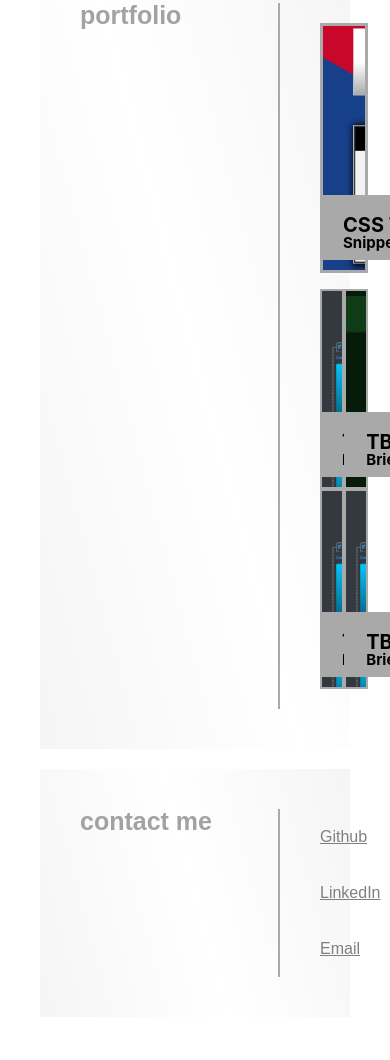
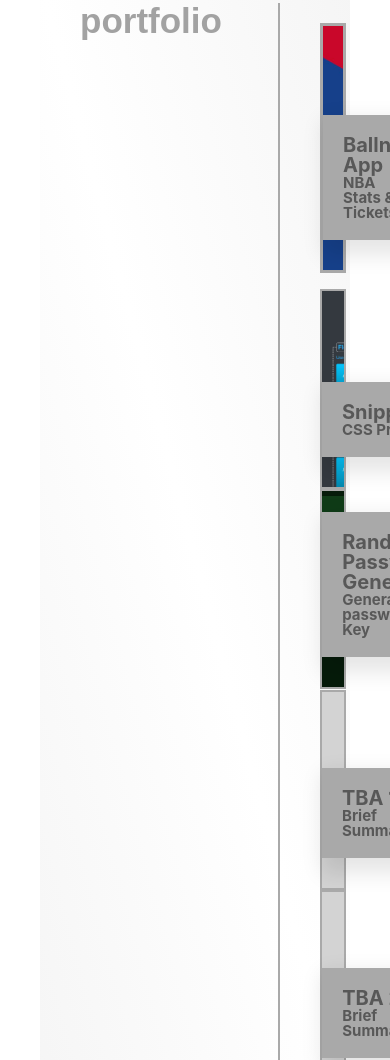
Before and after one commit to sircam-html/portfolio-website, a plain HTML site: page index.html in a window 390 px wide. Shown: the part 940-2000 px from the top of the page. Drawn offline with Linux system fonts and the light colour scheme.

Commit message:
updated media queries, pending to complete more details.

```diff
--- a/assets/styles/style.css
+++ b/assets/styles/style.css
@@ -41,11 +41,16 @@ header {
     font-size: 45px;
     color:darkgray;
     text-align: right;
-    width: 30%;
+    width: fit-content;
     padding:10px;
     position:absolute;
     top: 25px;
     background: linear-gradient(to right, var(--white), #EDEDED);
+    transition: 0.3s ease-in-out;
+}
+.header-logo h1:hover {
+    transform: translateX(20px);
+
 }
 
 .nav li {
@@ -55,6 +60,11 @@ header {
     position:relative;
     bottom:5px;
     right: 25px;
+    transition: 0.3s ease-in-out;
+}
+.nav li:hover {
+    transform:translate(0, -10px);
+    border-bottom:solid 5px var(--border-color-hover);
 }
 
 .nav a{
@@ -63,10 +73,10 @@ header {
     font-family: "SF Pro Text","SF Pro Icons","Helvetica Neue","Helvetica","Arial",sans-serif;
     font-weight: 200;
     font-size: 20px;
+    transition: 0.3s ease-in-out;
 }
-
-.nav li:hover {
-    transform:scale(1em);
+.nav a:hover{
+    transform:translate(0, -10px);
 }
 
 .header-image {
@@ -181,6 +191,7 @@ main p{
     border: var(--border-color) 4px solid;
     position:relative;
 }
+
 .section-grid-layout {
     width: 100%;
     display: grid;
@@ -202,18 +213,20 @@ main p{
     padding:10px;
     border:solid 3px var(--border-color);
     position: relative;
+    color: var(--border-color-hover);
 }
 
 /* other images*/
 
 .portfolio-title {
     position: absolute;
-    bottom: 10px;
+    bottom: 30px;
     left: 0px;
     background-color: var(--border-color);
-    width: 200px;
-    height: 65px;
+    width: fit-content;
+    height: fit-content;
     padding: 20px;
+    box-shadow: 5px 10px 20px 5px rgba(0, 0, 0, 0.10) ;
 }
 
 .portfolio-title h2 {
@@ -226,6 +239,17 @@ main p{
     font-size: 15px;
 }
 
+.portfolio-container{
+    transition: 0.4s ease-in-out;
+}
+
+.portfolio-container:hover{
+    transform: translate(0, -10px);
+    background-color: white;
+    opacity: .75;
+
+}
+
 .section-box-1 {
     background-size: cover;
     background-image: url(../images/css-snippets-page.jpg);
@@ -236,6 +260,7 @@ main p{
     margin-bottom:1%;
     border:solid 2px var(--border-color);
     position: relative;
+    color: var(--border-color-hover);
 }
 
 .section-box-2 {
@@ -248,11 +273,12 @@ main p{
     margin-bottom:1%;
     border:solid 2px var(--border-color);
     position: relative;
+    color: var(--border-color-hover);
 }
 
 .section-box-3 {
     background-size: cover;
-    background-image: url(../images/css-snippets-page.jpg);
+    background-color:lightgrey;
     grid-area: "img-3";
     height: 200px;
     padding: 10px;
@@ -260,11 +286,12 @@ main p{
     margin-top:1%;
     border:solid 2px var(--border-color);
     position: relative;
+    color: var(--border-color-hover);
 }
 
 .section-box-4 {
     background-size: cover;
-    background-image: url(../images/css-snippets-page.jpg);
+    background-color: lightgrey;
     grid-area: "img-4";
     height: 200px;
     padding: 10px;
@@ -272,6 +299,7 @@ main p{
     margin-top:1%;
     border:solid 2px var(--border-color);
     position: relative;
+    color: var(--border-color-hover);
 }
 
 /*-------------------------------------------------*/
@@ -299,3 +327,31 @@ footer {
 }
 
 /*-------------------------------------------------*/
+
+/* media queries for mobile */
+
+@media only screen and (max-width: 400px) {
+
+.header-logo h1 {
+    font-size:60px;
+}
+.nav a{
+    font-size:30px;
+}
+.section-title {
+    font-size: 35px;
+}
+.section-grid-layout {
+    width: 100%;
+    display: flex;
+    flex-direction: column;
+    position: relative;
+}
+
+section {
+    display:flex;
+    flex-direction: column;
+}
+}
+
+/* media queries for tablet */
--- a/index.html
+++ b/index.html
@@ -50,38 +50,48 @@
             </div>
             <!--there will be a main project on top followed by smaller projects and a transition:hover effect-->
             <div class="section-portfolio">
-                <div class="section-mainTop" onclick="location.href="https://eliezeralmonte.github.io/nba-game-locator/"" style="cursor: pointer;" target="_blank">
-                    <div class="portfolio-title">
-                        <h2>CSS Test</h2>
-                        <h3>Snippets Project</h3>
+                <a href="https://eliezeralmonte.github.io/nba-game-locator/" target="_blank">
+                    <div class="section-mainTop portfolio-container" style="cursor: pointer;" target="_blank" alt="NBA Game Locator App - Ballin">
+                        <div class="portfolio-title ">
+                            <h2>Balln App</h2>
+                            <h3>NBA Stats & Tickets</h3>
+                        </div>
                     </div>
-                </div>
+                </a>
                 <br>
                 <div class="section-grid-layout">
-                    <div class="section-box-1">
-                        <div class="portfolio-title">
-                            <h2>TBA 1</h2>
-                            <h3>Brief Summary</h3>
+                    <a href="https://eliezeralmonte.github.io/css-snippets-project/" target="_blank" alt="CSS Snippets Project">
+                        <div class="section-box-1 portfolio-container">
+                            <div class="portfolio-title ">
+                                <h2>Snippets</h2>
+                                <h3>CSS Project</h3>
+                            </div>
                         </div>
-                    </div>
-                    <div class="section-box-2">
-                        <div class="portfolio-title">
-                            <h2>TBA 1</h2>
-                            <h3>Brief Summary</h3>
+                    </a>
+                    <a href="https://eliezeralmonte.github.io/password_generator/" target="_blank" alt="Random Password Generator">
+                        <div class="section-box-2 portfolio-container">
+                            <div class="portfolio-title ">
+                                <h2>Random Password Generator</h2>
+                                <h3>Generate password Key</h3>
+                            </div>
                         </div>
-                    </div>
-                    <div class="section-box-3">
-                        <div class="portfolio-title">
-                            <h2>TBA 1</h2>
-                            <h3>Brief Summary</h3>
+                    </a>
+                    <a href="" target="_blank">
+                        <div class="section-box-3 portfolio-container">
+                            <div class="portfolio-title portfolio-container">
+                                <h2>TBA 1</h2>
+                                <h3>Brief Summary</h3>
+                            </div>
                         </div>
-                    </div>
-                    <div class="section-box-4">
-                        <div class="portfolio-title">
-                            <h2>TBA 1</h2>
-                            <h3>Brief Summary</h3>
+                    </a>
+                    <a href="" target="_blank">
+                        <div class="section-box-4 portfolio-container">
+                            <div class="portfolio-title portfolio-container">
+                                <h2>TBA 2</h2>
+                                <h3>Brief Summary</h3>
+                            </div>
                         </div>
-                    </div>
+                    </a>
                 </div>
             </div>
         </section>
```
Also changed, not shown: 1 other file.
